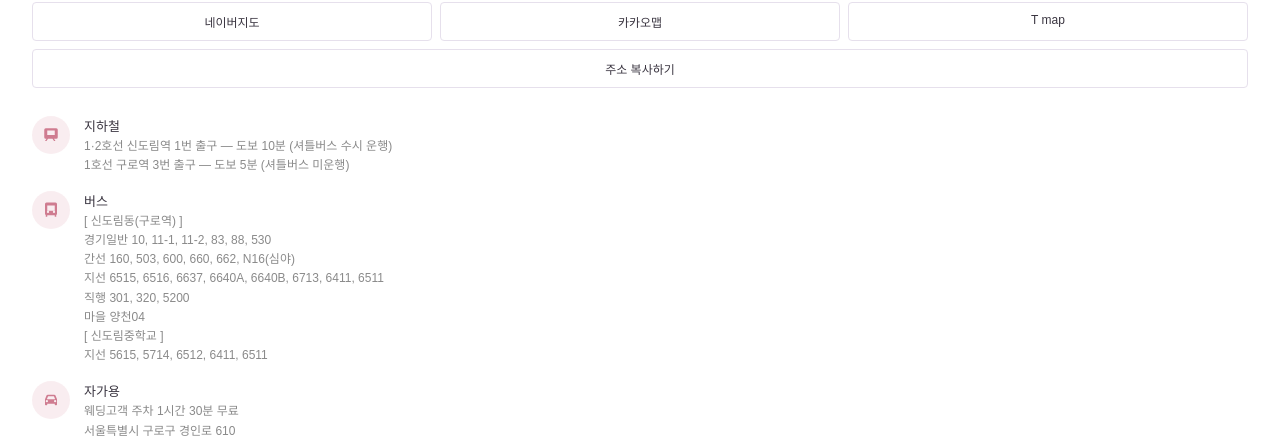
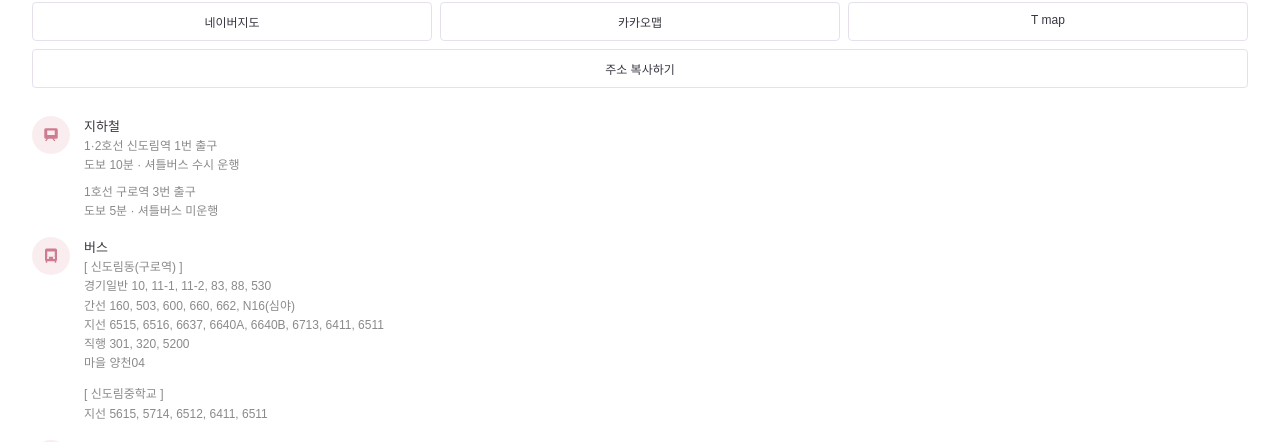
Before and after one commit to JiheeOh/invitation, a Next.js app: page / in a window 1280 px wide. Shown: the part 3720-4162 px from the top of the page. Built offline with nearby package versions, Linux system fonts and the light colour scheme; no server answers.

Commit message:
UI 및 데이터 업데이트
- Account, Closing, Cover, Location 섹션 개선
- wedding-data 업데이트
- settings 설정 변경

```diff
--- a/components/sections/Accounts.tsx
+++ b/components/sections/Accounts.tsx
@@ -88,7 +88,7 @@
                 <div style={{ fontSize: 13, fontFamily: t.serif, color: t.ink }}>
                   {item.bank} {item.num}
                 </div>
-                <CopyBtn text={item.num} label="복사" theme={t} />
+                <CopyBtn text={`${item.bank} ${item.num}`} label="복사" theme={t} />
               </div>
             </div>
           ))}
--- a/components/sections/Closing.tsx
+++ b/components/sections/Closing.tsx
@@ -20,7 +20,7 @@
   return (
     <section style={{ padding: '40px 0 0', background: '#fff', color: t.ink, position: 'relative', zIndex: 2 }}>
       <FadeIn>
-        <div style={{ position: 'relative', height: 'min(720px, calc(100dvh - 80px))', background: '#F5F5F5' }}>
+        <div style={{ position: 'relative', height: 'min(720px, calc(100svh - 80px))', background: '#F5F5F5' }}>
           {closingUrl && (
             <Image
               src={closingUrl}
--- a/components/sections/Cover.tsx
+++ b/components/sections/Cover.tsx
@@ -18,7 +18,7 @@
       <section
         style={{
           position: 'relative',
-          height: 'min(720px, calc(100dvh - 80px))',
+          height: 'min(720px, calc(100svh - 80px))',
           overflow: 'hidden',
           background: '#F5F5F5',
           zIndex: 2,
--- a/components/sections/Location.tsx
+++ b/components/sections/Location.tsx
@@ -71,6 +71,10 @@
               fontSize: 12,
               color: t.muted,
               lineHeight: 1.6,
+              marginTop:
+                (kind === 'subway' && i > 0 && i % 2 === 0) ? 8 :
+                (kind === 'bus' && l.startsWith('[') && i > 0) ? 12 :
+                0,
             }}
           >
             {l}
--- a/lib/wedding-data.ts
+++ b/lib/wedding-data.ts
@@ -98,8 +98,10 @@
                 kind: 'subway' as const,
                 title: '지하철',
                 lines: [
-                    '1·2호선 신도림역 1번 출구 — 도보 10분 (셔틀버스 수시 운행)',
-                    '1호선 구로역 3번 출구 — 도보 5분 (셔틀버스 미운행)',
+                    '1·2호선 신도림역 1번 출구',
+                    '도보 10분 · 셔틀버스 수시 운행',
+                    '1호선 구로역 3번 출구',
+                    '도보 5분 · 셔틀버스 미운행',
                 ],
             },
             {
```
Also changed, not shown: .claude/settings.local.json.
